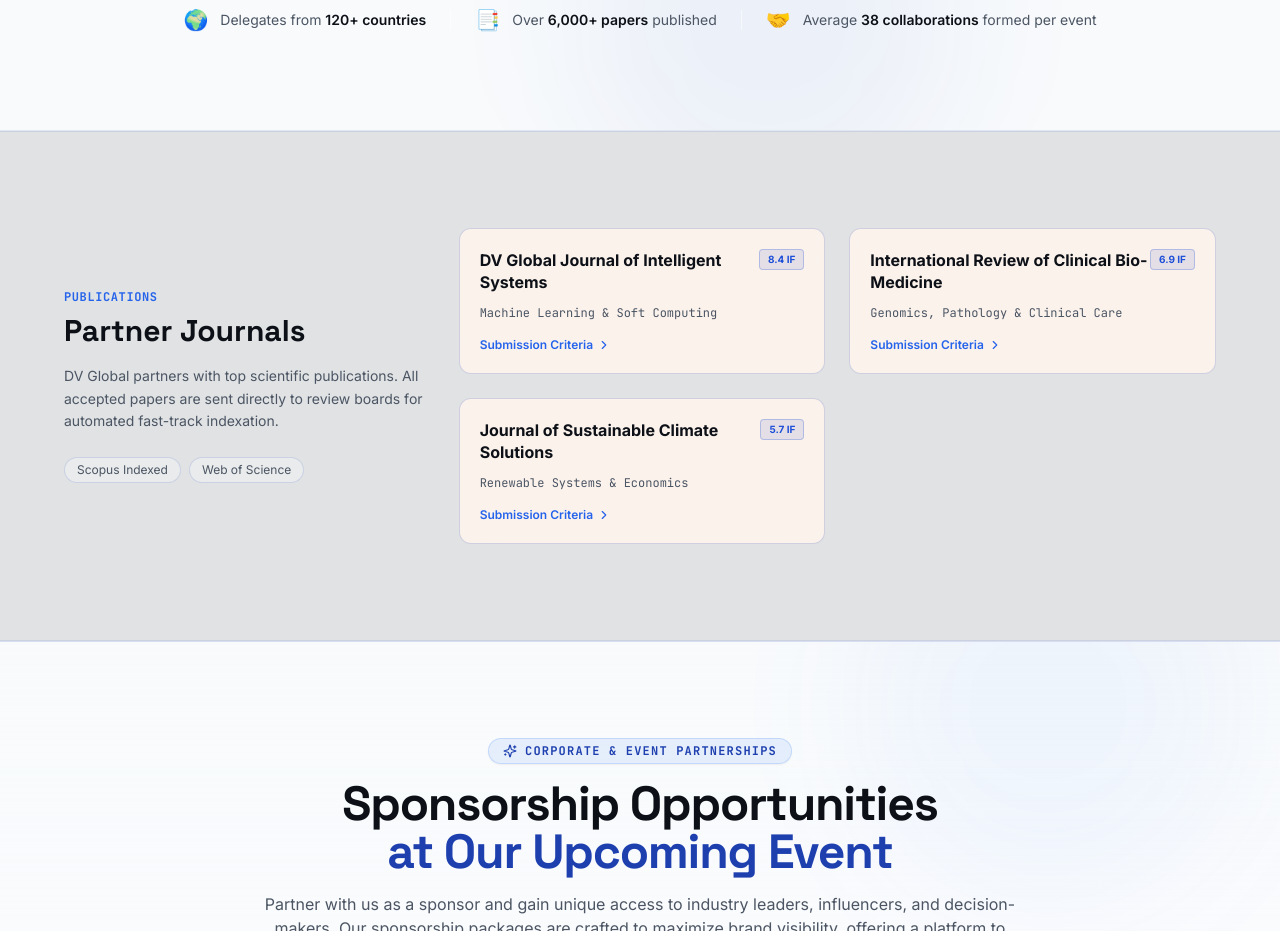
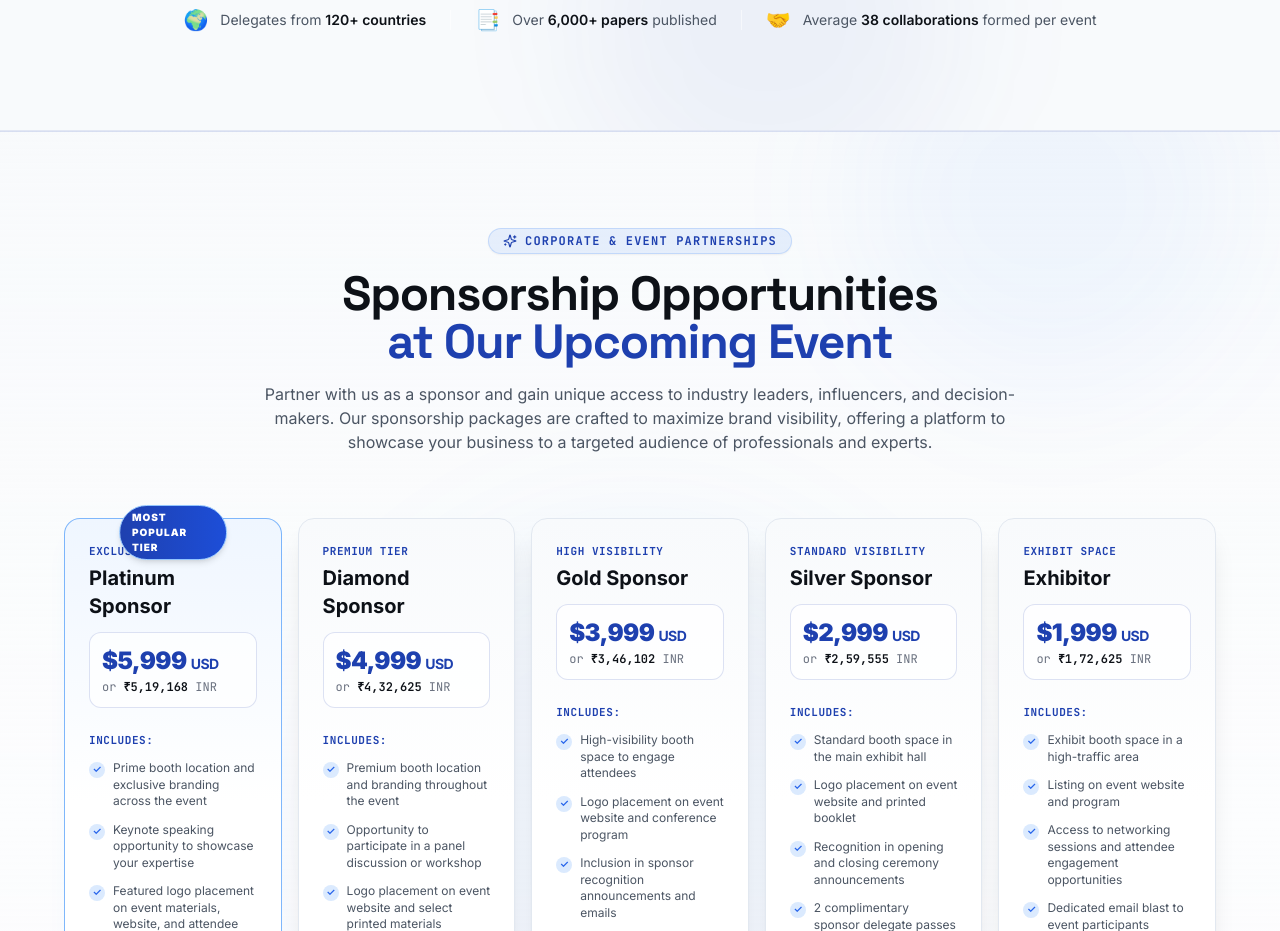
Before and after one commit to balliparavenkat-crypto/admin, a Next.js app: page / in a window 1280 px wide. Shown: the part 4220-5151 px from the top of the page. Built offline with nearby package versions, Linux system fonts and the light colour scheme.

Commit message:
Remove Partner Journals section

```diff
--- a/app/page.tsx
+++ b/app/page.tsx
@@ -319,11 +319,6 @@ export default function HomePage() {
     }
   ];
 
-  const journals = [
-    { name: "DV Global Journal of Intelligent Systems", impact: "8.4 IF", scope: "Machine Learning & Soft Computing" },
-    { name: "International Review of Clinical Bio-Medicine", impact: "6.9 IF", scope: "Genomics, Pathology & Clinical Care" },
-    { name: "Journal of Sustainable Climate Solutions", impact: "5.7 IF", scope: "Renewable Systems & Economics" },
-  ];
 
   const awards = [
     { title: "DV Global Research Excellence Award", desc: "For breakthrough discoveries in Applied Sciences." },
@@ -355,7 +350,7 @@ export default function HomePage() {
           <a href="#about" className="hover:text-black border-b-2 border-transparent hover:border-black pb-1 transition-all duration-300">ABOUT US</a>
           <a href="#conferences" className="hover:text-black border-b-2 border-transparent hover:border-black pb-1 transition-all duration-300">SUMMITS</a>
           <a href="#sponsorship" className="hover:text-black border-b-2 border-transparent hover:border-black pb-1 transition-all duration-300">SPONSORSHIP</a>
-          <a href="#journals" className="hover:text-black border-b-2 border-transparent hover:border-black pb-1 transition-all duration-300">SCHEDULE</a>
+          <a href="#conferences" className="hover:text-black border-b-2 border-transparent hover:border-black pb-1 transition-all duration-300">SCHEDULE</a>
           <Link href="/indian-registers" className="hover:text-black border-b-2 border-transparent hover:border-black pb-1 transition-all duration-300">REGISTER</Link>
           <Link href="/policies" className="hover:text-black border-b-2 border-transparent hover:border-black pb-1 transition-all duration-300">POLICIES</Link>
           <Link href="/cancellation-policy" className="hover:text-black border-b-2 border-transparent hover:border-black pb-1 transition-all duration-300">CANCELLATION POLICY</Link>
@@ -392,7 +387,7 @@ export default function HomePage() {
             <a href="#about" onClick={() => setMobileMenuOpen(false)} className="py-2 border-b border-[#1E40AF]/10 text-gray-700/80 hover:text-accent-blue hover:border-accent-blue/40 font-semibold text-xs tracking-wider transition-colors">ABOUT US</a>
             <a href="#conferences" onClick={() => setMobileMenuOpen(false)} className="py-2 border-b border-[#1E40AF]/10 text-gray-700/80 hover:text-accent-blue hover:border-accent-blue/40 font-semibold text-xs tracking-wider transition-colors">SUMMITS</a>
             <a href="#sponsorship" onClick={() => setMobileMenuOpen(false)} className="py-2 border-b border-[#1E40AF]/10 text-gray-700/80 hover:text-accent-blue hover:border-accent-blue/40 font-semibold text-xs tracking-wider transition-colors">SPONSORSHIP</a>
-            <a href="#journals" onClick={() => setMobileMenuOpen(false)} className="py-2 border-b border-[#1E40AF]/10 text-gray-700/80 hover:text-accent-blue hover:border-accent-blue/40 font-semibold text-xs tracking-wider transition-colors">SCHEDULE</a>
+            <a href="#conferences" onClick={() => setMobileMenuOpen(false)} className="py-2 border-b border-[#1E40AF]/10 text-gray-700/80 hover:text-accent-blue hover:border-accent-blue/40 font-semibold text-xs tracking-wider transition-colors">SCHEDULE</a>
             <Link href="/indian-registers" onClick={() => setMobileMenuOpen(false)} className="py-2 border-b border-[#1E40AF]/10 text-gray-700/80 hover:text-accent-blue hover:border-accent-blue/40 font-semibold text-xs tracking-wider transition-colors">REGISTER</Link>
             <Link href="/policies" onClick={() => setMobileMenuOpen(false)} className="py-2 border-b border-[#1E40AF]/10 text-gray-700/80 hover:text-accent-blue hover:border-accent-blue/40 font-semibold text-xs tracking-wider transition-colors">POLICIES</Link>
             <Link href="/cancellation-policy" onClick={() => setMobileMenuOpen(false)} className="py-2 border-b border-[#1E40AF]/10 text-gray-700/80 hover:text-accent-blue hover:border-accent-blue/40 font-semibold text-xs tracking-wider transition-colors">CANCELLATION POLICY</Link>
@@ -984,45 +979,6 @@ export default function HomePage() {
         </div>
       </section>
 
-      {/* Journal Indexing Panel */}
-      <section id="journals" className="py-24 px-6 md:px-12 bg-primary/10 border-y border-[#1E40AF]/10">
-        <div className="max-w-6xl mx-auto">
-          <div className="grid grid-cols-1 lg:grid-cols-3 gap-8 items-center">
-            <div className="lg:col-span-1">
-              <span className="text-xs uppercase font-bold font-mono tracking-wider text-accent-cyan mb-2 block">
-                Publications
-              </span>
-              <h2 className="font-display font-bold text-3xl text-[#0D1117] mb-4">
-                Partner Journals
-              </h2>
-              <p className="text-gray-600 text-sm leading-relaxed mb-6">
-                DV Global partners with top scientific publications. All accepted papers are sent directly to review boards for automated fast-track indexation.
-              </p>
-              <div className="flex gap-2">
-                <span className="px-3 py-1 bg-[#FFFFFF]/30 border border-[#1E40AF]/15 rounded-full text-xs text-gray-600">Scopus Indexed</span>
-                <span className="px-3 py-1 bg-[#FFFFFF]/30 border border-[#1E40AF]/15 rounded-full text-xs text-gray-600">Web of Science</span>
-              </div>
-            </div>
-
-            <div className="lg:col-span-2 grid grid-cols-1 md:grid-cols-2 gap-6">
-              {journals.map((j, i) => (
-                <div key={i} className="glass-panel p-5 rounded-xl border border-[#1E40AF]/10 hover:border-accent-cyan/35 transition">
-                  <div className="flex justify-between items-start mb-3">
-                    <h3 className="font-bold text-[#0D1117] text-base leading-snug">{j.name}</h3>
-                    <span className="bg-accent-blue/10 text-accent-gold text-[10px] px-2 py-0.5 rounded border border-accent-gold/25 font-bold whitespace-nowrap">
-                      {j.impact}
-                    </span>
-                  </div>
-                  <p className="text-xs text-gray-600 mb-4 font-mono">{j.scope}</p>
-                  <span className="text-accent-cyan text-xs font-semibold flex items-center hover:underline cursor-pointer">
-                    Submission Criteria <ChevronRight className="w-3.5 h-3.5 ml-1" />
-                  </span>
-                </div>
-              ))}
-            </div>
-          </div>
-        </div>
-      </section>
 
       {/* Sponsorship Opportunities Section */}
       <section id="sponsorship" className="py-24 px-6 md:px-12 bg-gradient-to-b from-[#F8FAFC] via-[#FFFFFF]/60 to-[#F8FAFC] border-y border-[#1E40AF]/15 relative overflow-hidden">
```
Also changed, not shown: 1 other file (tests, documents, lock files or other folders).
